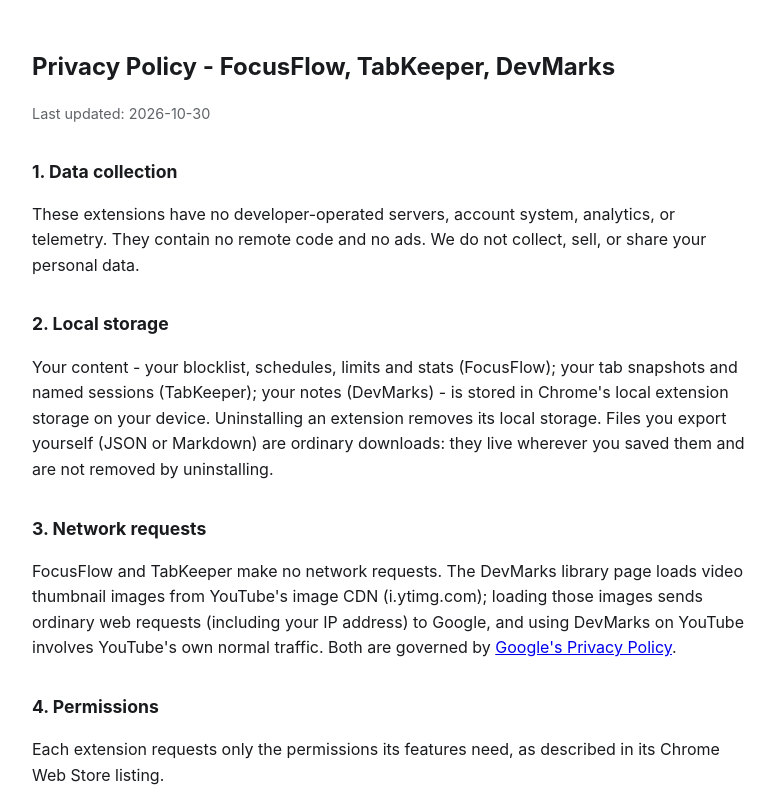
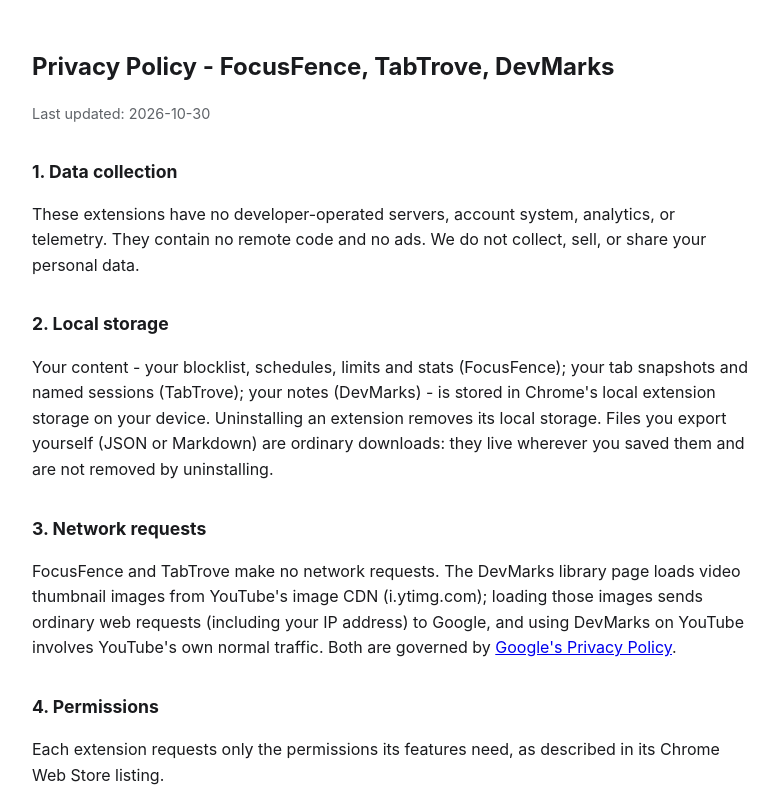
Before and after one commit to B33b3k/extension-privacy, a plain HTML site: page index.html in a window 1280 px wide. Shown: the top 800 px of the page, without its empty margins (248-1026 px from the left). Drawn offline with Linux system fonts and the light colour scheme.

Commit message:
Update privacy policy references in index.html

```diff
--- a/index.html
+++ b/index.html
@@ -3,7 +3,7 @@
 <head>
 <meta charset="utf-8">
 <meta name="viewport" content="width=device-width, initial-scale=1">
-<title>Privacy Policy - FocusFlow, TabKeeper, DevMarks</title>
+<title>Privacy Policy - FocusFence, TabTrove, DevMarks</title>
 <style>
   body { font-family: -apple-system, 'Segoe UI', Roboto, Helvetica, Arial, sans-serif; max-width: 720px; margin: 48px auto; padding: 0 20px; color: #1a1b1e; line-height: 1.6; }
   h1 { font-size: 1.5rem; } h2 { font-size: 1.1rem; margin-top: 2rem; }
@@ -11,17 +11,17 @@
 </style>
 </head>
 <body>
-<h1>Privacy Policy - FocusFlow, TabKeeper, DevMarks</h1>
+<h1>Privacy Policy - FocusFence, TabTrove, DevMarks</h1>
 <p class="meta">Last updated: 2026-10-30</p>
 
 <h2>1. Data collection</h2>
 <p>These extensions have no developer-operated servers, account system, analytics, or telemetry. They contain no remote code and no ads. We do not collect, sell, or share your personal data.</p>
 
 <h2>2. Local storage</h2>
-<p>Your content - your blocklist, schedules, limits and stats (FocusFlow); your tab snapshots and named sessions (TabKeeper); your notes (DevMarks) - is stored in Chrome's local extension storage on your device. Uninstalling an extension removes its local storage. Files you export yourself (JSON or Markdown) are ordinary downloads: they live wherever you saved them and are not removed by uninstalling.</p>
+<p>Your content - your blocklist, schedules, limits and stats (FocusFence); your tab snapshots and named sessions (TabTrove); your notes (DevMarks) - is stored in Chrome's local extension storage on your device. Uninstalling an extension removes its local storage. Files you export yourself (JSON or Markdown) are ordinary downloads: they live wherever you saved them and are not removed by uninstalling.</p>
 
 <h2>3. Network requests</h2>
-<p>FocusFlow and TabKeeper make no network requests. The DevMarks library page loads video thumbnail images from YouTube's image CDN (i.ytimg.com); loading those images sends ordinary web requests (including your IP address) to Google, and using DevMarks on YouTube involves YouTube's own normal traffic. Both are governed by <a href="https://policies.google.com/privacy">Google's Privacy Policy</a>.</p>
+<p>FocusFence and TabTrove make no network requests. The DevMarks library page loads video thumbnail images from YouTube's image CDN (i.ytimg.com); loading those images sends ordinary web requests (including your IP address) to Google, and using DevMarks on YouTube involves YouTube's own normal traffic. Both are governed by <a href="https://policies.google.com/privacy">Google's Privacy Policy</a>.</p>
 
 <h2>4. Permissions</h2>
 <p>Each extension requests only the permissions its features need, as described in its Chrome Web Store listing.</p>
```
